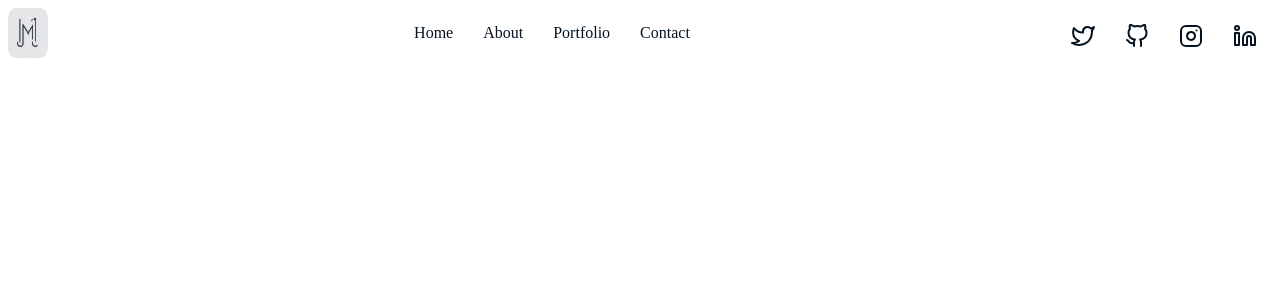
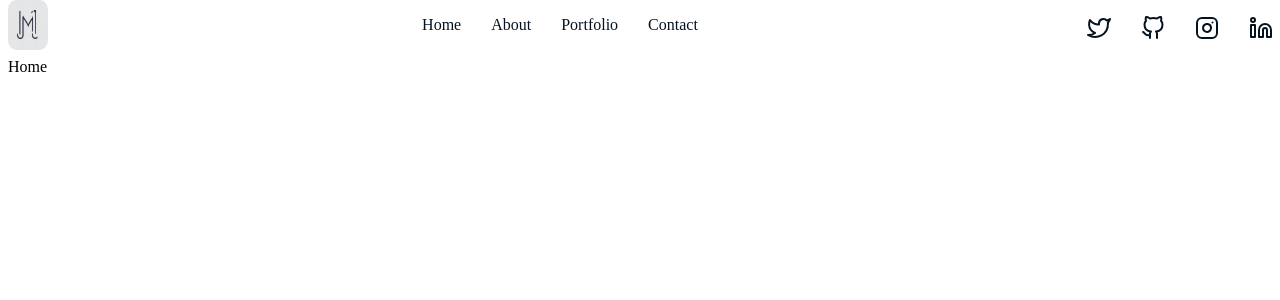
Before and after one commit to jamesmogaka/portfolio, a React (Vite) app: page / in a window 1280 px wide. Shown: the top 300 px of the page. Built offline with nearby package versions, Linux system fonts and the light colour scheme.

Commit message:
Worked on display of the navigation bar on all pages

```diff
--- a/src/App.tsx
+++ b/src/App.tsx
@@ -38,10 +38,10 @@ function App() {
   return (
     <Container>
       <Navbar logo_src={logo_src} pages={pages} contact={contact} />
-      {/* <Home />
+      <Home />
       <About />
       <Portfolio />
-      <Contact /> */}
+      <Contact />
     </Container>
   );
 }
--- a/src/components/About.tsx
+++ b/src/components/About.tsx
@@ -5,6 +5,7 @@ import styled from "styled-components";
 const Section = styled.div`
   height: 100vh;
   scroll-snap-align: center;
+  padding-top: 50px;
 `;
 //
 //About-me page component
--- a/src/components/Contact.tsx
+++ b/src/components/Contact.tsx
@@ -5,6 +5,7 @@ import styled from "styled-components";
 const Section = styled.div`
   height: 100vh;
   scroll-snap-align: center;
+  padding-top: 50px;
 `;
 //
 //Create contact-me page component
--- a/src/components/Home.tsx
+++ b/src/components/Home.tsx
@@ -5,6 +5,7 @@ import styled from "styled-components";
 const Section = styled.div`
   height: 100vh;
   scroll-snap-align: center;
+  padding-top: 50px;
 `;
 //
 //Create a home page for the entire portfolio
--- a/src/components/Navbar.tsx
+++ b/src/components/Navbar.tsx
@@ -86,6 +86,10 @@ export const Navbar: React.FC<Iprops> = (props) => {
     display: flex;
     flex-direction: row;
     justify-content: space-between;
+    position: fixed;
+    top: 0;
+    width: 100%;
+    height: 20%;
   `;
   //
   //Map the platform to its icon
--- a/src/components/Portfolio.tsx
+++ b/src/components/Portfolio.tsx
@@ -5,6 +5,7 @@ import styled from "styled-components";
 const Section = styled.div`
   height: 100vh;
   scroll-snap-align: center;
+  padding-top: 50px;
 `;
 //
 //Create a page to showcase my current and previous works
```
